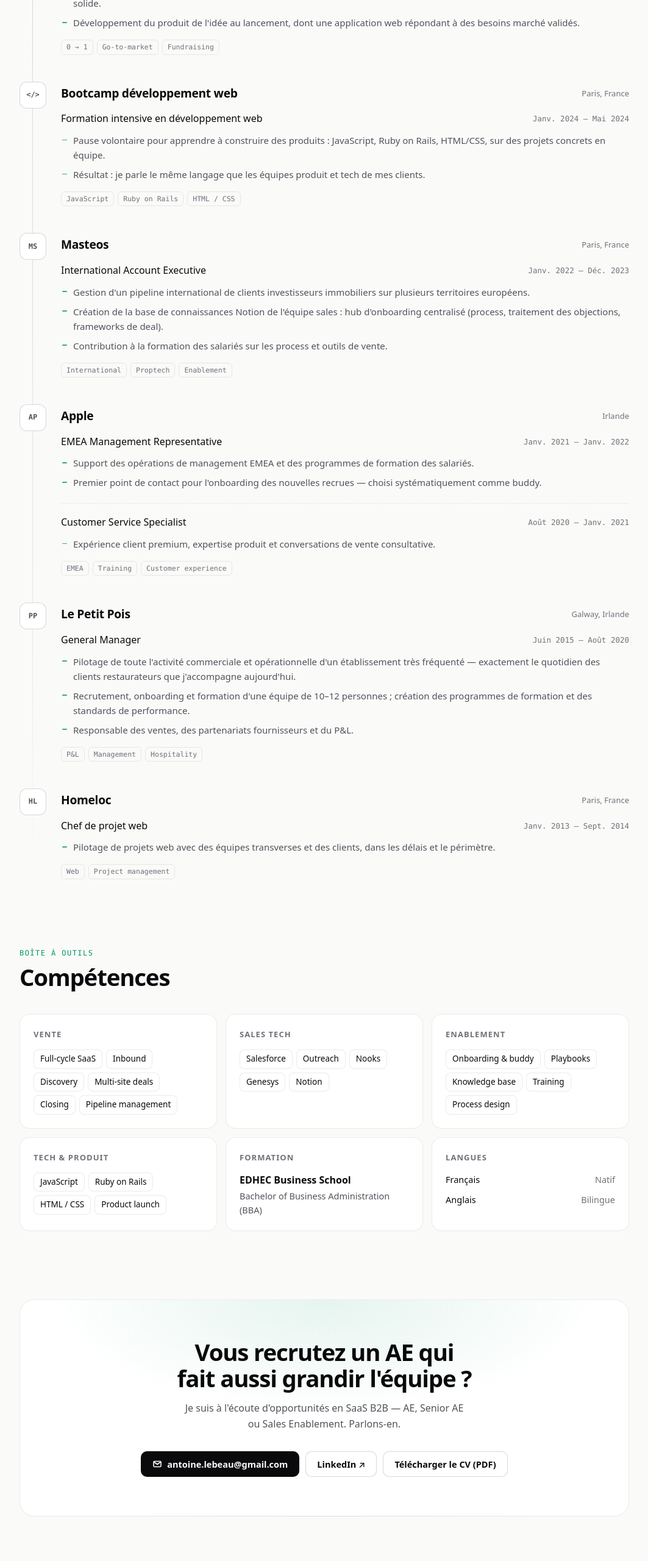
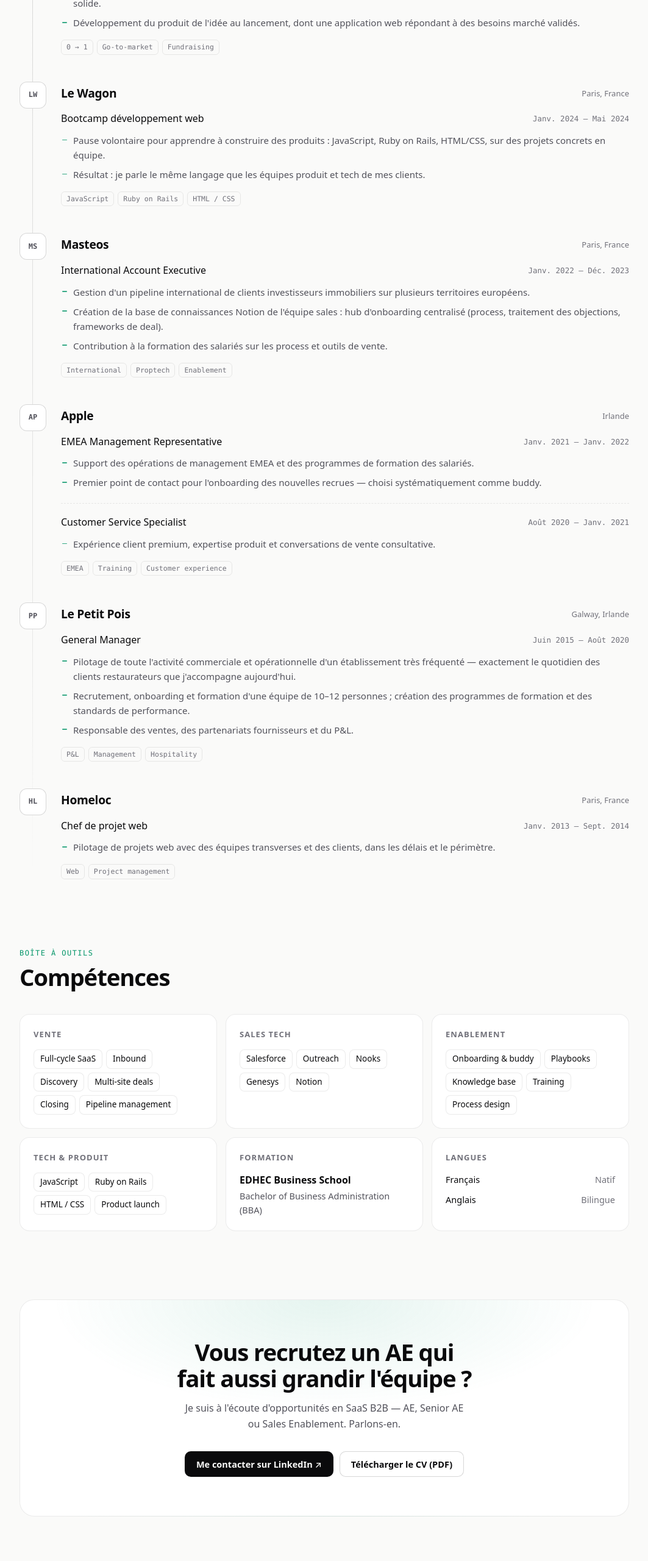
Before and after one commit to tonyfunk/cv-en-ligne, an Astro site: page / in a window 1280 px wide. Shown: the part 1560-4120 px from the top of the page at 61% size, without its empty margins (108-1171 px from the left). Built offline with nearby package versions, Linux system fonts and the light colour scheme; Astro itself is replaced by a stand-in of ours.

Commit message:
Remove email from site and PDFs, name Le Wagon bootcamp
LinkedIn becomes the primary contact button.

Co-Authored-By: Claude Opus 5.5 <noreply@anthropic.com>
Claude-Session: https://claude.ai/code/session_013r8G3fbgDG9bU5L2C47dbG

```diff
--- a/src/components/CV.astro
+++ b/src/components/CV.astro
@@ -177,7 +177,9 @@ const year = new Date().getFullYear();
           </a>
         )}
         {contact.linkedin && (
-          <a class="btn btn-ghost" href={contact.linkedin} target="_blank" rel="noopener">LinkedIn ↗</a>
+          <a class={`btn ${contact.email ? "btn-ghost" : "btn-primary"}`} href={contact.linkedin} target="_blank" rel="noopener">
+            {lang === "fr" ? "Me contacter sur LinkedIn" : "Message me on LinkedIn"} ↗
+          </a>
         )}
         <a class="btn btn-ghost" href={t(contact.pdf, lang)} download>{t(ui.downloadCv, lang)} (PDF)</a>
       </div>
--- a/src/data/cv.ts
+++ b/src/data/cv.ts
@@ -31,7 +31,7 @@ export const profile = {
 
 // Leave a value empty ("") to hide that button.
 export const contact = {
-  email: "antoine.lebeau@gmail.com",
+  email: "", // kept off the site on purpose (spam) — LinkedIn is the contact channel
   linkedin: "https://www.linkedin.com/in/antoine-lebeau-34349153/",
   pdf: { fr: "/Antoine_Lebeau_CV_FR.pdf", en: "/Antoine_Lebeau_CV_EN.pdf" } as T,
 };
@@ -114,13 +114,13 @@ export const experience: Job[] = [
     ],
   },
   {
-    company: { fr: "Bootcamp développement web", en: "Web development bootcamp" },
-    logo: "</>",
+    company: "Le Wagon",
+    logo: "LW",
     location: PARIS,
     tags: ["JavaScript", "Ruby on Rails", "HTML / CSS"],
     roles: [
       {
-        title: { fr: "Formation intensive en développement web", en: "Intensive web development bootcamp" },
+        title: { fr: "Bootcamp développement web", en: "Web Development Bootcamp" },
         dates: { fr: "Janv. 2024 — Mai 2024", en: "Jan 2024 — May 2024" },
         bullets: {
           fr: [
```
Also changed, not shown: 2 other files.
